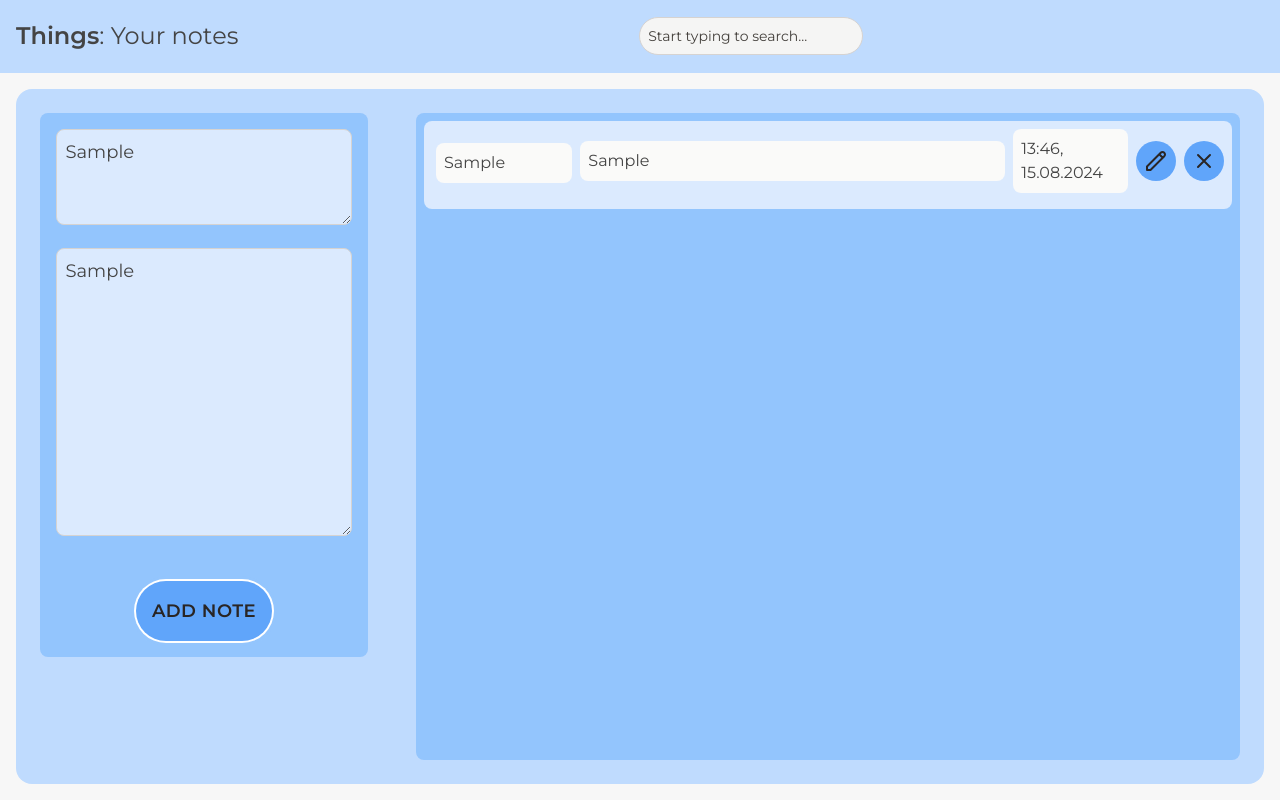
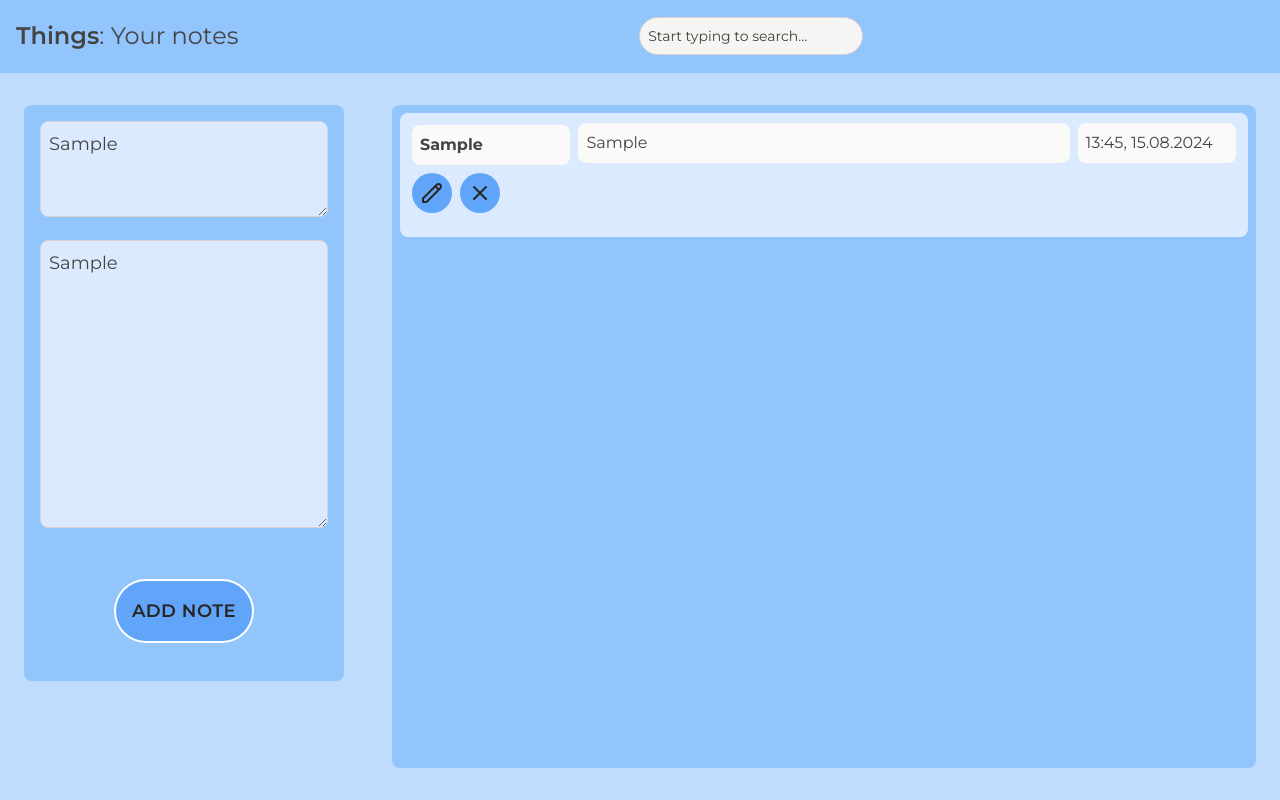
Before and after one commit to ArtemOrlovUA/things-react, a React (Vite) app in the folder things-app/: page /notes in a window 1280 px wide. Both pictures are taken after typing "Sample", "Sample" into the empty fields and a click on the button "ADD NOTE". Built offline with nearby package versions, Linux system fonts and the light colour scheme.

Commit message:
Search feature added, minor fixes in design for better adaptiveness

```diff
--- a/things-app/index.html
+++ b/things-app/index.html
@@ -12,7 +12,7 @@
     />
 
     <meta name="viewport" content="width=device-width, initial-scale=1.0" />
-    <title>Vite + React</title>
+    <title>Things app</title>
   </head>
   <body>
     <div id="root"></div>
--- a/things-app/src/features/notes/CreateNote.jsx
+++ b/things-app/src/features/notes/CreateNote.jsx
@@ -8,7 +8,7 @@ function formatDate(date) {
   const hours = pad(date.getHours());
   const minutes = pad(date.getMinutes());
   const day = pad(date.getDate());
-  const month = pad(date.getMonth() + 1); // getMonth() returns 0-11
+  const month = pad(date.getMonth() + 1);
   const year = date.getFullYear();
 
   return `${hours}:${minutes}, ${day}.${month}.${year}`;
@@ -25,8 +25,8 @@ function CreateNote() {
 
     const newNote = {
       id: Date.now(),
-      title,
-      text: note,
+      title: title.trim(),
+      text: note.trim(),
       date: formatDate(new Date()),
     };
 
@@ -35,7 +35,7 @@ function CreateNote() {
   };
 
   return (
-    <div className="bg-blue-300 m-6 rounded-lg flex flex-col items-center md:min-w-[328px] lg:max-h-[544px] transition-all duration-300 ease-in-out">
+    <div className="bg-blue-300 m-6 rounded-lg flex flex-col items-center sm:min-w-[20rem] max-h-[36rem] transition-all duration-300 ease-in-out">
       <div className="sm:hidden w-[90%] flex float-right my-4">
         <Button onClick={() => setIsHidden(!isHidden)} type="small">
           {isHidden ? 'Open' : 'Hide'}
@@ -43,12 +43,14 @@ function CreateNote() {
       </div>
       <form
         className={`w-[90%] h-full flex flex-col justify-between transition-all duration-300 ease-in-out
-          ${isHidden ? 'max-h-0 opacity-0 overflow-hidden' : 'max-h-[1000px] opacity-100'}`}
+          ${
+            isHidden ? 'max-h-0 opacity-0 overflow-hidden' : 'max-h-[1000px] opacity-100'
+          } sm:max-h-[1000px] opacity-100`}
         onSubmit={handleSubmit}>
         <div
           className={`transition-all duration-300 ease-in-out ${
             isHidden ? 'scale-y-0' : 'scale-y-100'
-          }`}>
+          } sm:scale-y-100`}>
           <textarea
             value={title}
             maxLength={45}
@@ -65,8 +67,8 @@ function CreateNote() {
             required></textarea>
         </div>
         <div
-          className={`w-full mb-4 mt-2 flex justify-center transition-all duration-300 ease-in-out
-          ${isHidden ? 'scale-y-0' : 'scale-y-100'}`}>
+          className={`w-full pb-4 mb-6 mt-3 sm:mt-0 flex justify-center items-center transition-all duration-300 ease-in-out
+          ${isHidden ? 'scale-y-0' : 'scale-y-100'} sm:scale-y-100`}>
           <Button>Add note</Button>
         </div>
       </form>
--- a/things-app/src/features/notes/NoteItem.jsx
+++ b/things-app/src/features/notes/NoteItem.jsx
@@ -1,33 +1,54 @@
 /* eslint-disable react/prop-types */
-import React, { useState } from 'react';
+import React, { useEffect, useState } from 'react';
 import Button from '../../ui/Button';
 import { useNotes } from './notesContext';
 
 function NoteItem({ note }) {
   const [isExpanded, setIsExpanded] = useState(false);
-  const { deleteNote } = useNotes();
+  const [isEditing, setisEditing] = useState(false);
+  const [editTitle, setEditTitle] = useState(note.title);
+  const [editText, setEditText] = useState(note.text);
+  const [width, setWidth] = useState(window.innerWidth);
+  const { deleteNote, editNote } = useNotes();
+
+  const MAX_LENGHT_BEFORE_CUT_TITLE = 15;
+  const MAX_LENGHT_BEFORE_CUT_TEXT = 50;
 
   const toggleExpand = () => {
     setIsExpanded(!isExpanded);
   };
 
+  const toggleEditing = () => {
+    setisEditing(!isEditing);
+  };
+
+  window.addEventListener('resize', () => {
+    setWidth(window.innerWidth);
+  });
+
   return (
-    <li
-      className="bg-blue-100 p-2 m-2 rounded-lg cursor-pointer overflow-hidden transition-all duration-300 ease-in-out"
-      onClick={toggleExpand}>
-      <div className="grid grid-cols-[2fr_6fr_1.7fr_1fr] items-center">
-        <span className="bg-stone-50 p-2 mx-1 mt-1 rounded-lg">
-          {note.title.length < 30 ? note.title : note.title.slice(0, 30) + '...'}
+    <li className="bg-blue-100 p-2 m-2 rounded-lg cursor-pointer overflow-hidden transition-all duration-300 ease-in-out overflow-x-visible">
+      <div className="grid sm:grid-cols-[1fr_3fr_1fr] gap-y-2 items-center" onClick={toggleExpand}>
+        <span className="bg-stone-50 p-2 mx-1 mt-1 rounded-lg font-bold">
+          {note.title.length < MAX_LENGHT_BEFORE_CUT_TITLE
+            ? note.title
+            : width > 640
+            ? note.title.slice(0, MAX_LENGHT_BEFORE_CUT_TITLE) + '...'
+            : note.title.slice(0, MAX_LENGHT_BEFORE_CUT_TITLE - 0) + '...'}
         </span>
         <span className="bg-stone-50 p-2 mx-1 rounded-lg">
-          {note.text.length < 45 ? note.text : note.text.slice(0, 45) + '...'}
+          {note.text.length < 35
+            ? note.text
+            : width > 640
+            ? note.text.slice(0, MAX_LENGHT_BEFORE_CUT_TEXT) + '...'
+            : note.text.slice(0, MAX_LENGHT_BEFORE_CUT_TEXT - 30) + '...'}
         </span>
         <span className="bg-stone-50 p-2 mx-1 rounded-lg">{note.date}</span>
         <span className="ml-1 flex gap-2">
           <Button
             onClick={(e) => {
               e.stopPropagation();
-              deleteNote(note.id);
+              toggleEditing();
             }}
             type="edit">
             Delete
@@ -43,7 +64,7 @@ function NoteItem({ note }) {
         </span>
       </div>
       <div
-        className={`mt-2 bg-stone-50 rounded-lg transition-all duration-300 ease-in-out max-w-[1047px]
+        className={`mt-2 bg-stone-50 rounded-lg transition-all duration-300 ease-in-out
                     ${
                       isExpanded
                         ? 'max-h-[1000px] opacity-100 p-2'
@@ -53,8 +74,49 @@ function NoteItem({ note }) {
           className={`transition-all duration-300 ease-in-out ${
             isExpanded ? 'scale-y-100 opacity-100' : 'scale-y-0 opacity-0'
           }`}>
-          <h3 className="font-bold mb-2">{note.title}</h3>
+          <h3 className="font-bold mb-2 break-words">{note.title}</h3>
           <p className="whitespace-normal break-words">{note.text}</p>
+        </div>
+      </div>
+
+      {/* EDIT NOTE PART */}
+      <div
+        className={`mt-2 bg-stone-50 rounded-lg transition-all duration-300 ease-in-out
+                    ${
+                      isEditing
+                        ? 'max-h-[1000px] opacity-100 p-2'
+                        : 'max-h-0 opacity-0 p-0 overflow-hidden'
+                    }`}>
+        <div
+          className={`transition-all flex flex-col gap-2 duration-300 ease-in-out ${
+            isEditing ? 'scale-y-100 opacity-100' : 'scale-y-0 opacity-0'
+          }`}>
+          <textarea
+            value={editTitle}
+            maxLength={45}
+            onChange={(e) => setEditTitle(e.target.value)}
+            className="font-bold mb-2 p-2 break-words bg-slate-200 rounded-lg"></textarea>
+          <textarea
+            value={editText}
+            maxLength={210}
+            onChange={(e) => setEditText(e.target.value)}
+            className="whitespace-normal break-words p-2 bg-slate-200 rounded-lg"></textarea>
+          <div className="w-full flex items-center justify-center">
+            <Button
+              onClick={() => {
+                const editedNote = {
+                  id: note.id,
+                  title: editTitle,
+                  text: editText,
+                  date: note.date,
+                };
+                editNote(editedNote);
+                toggleEditing();
+              }}
+              type="primary">
+              Save
+            </Button>
+          </div>
         </div>
       </div>
     </li>
--- a/things-app/src/features/notes/NotesList.jsx
+++ b/things-app/src/features/notes/NotesList.jsx
@@ -2,15 +2,21 @@ import NoteItem from './NoteItem';
 import { useNotes } from './notesContext';
 
 function NotesList() {
-  const { notes } = useNotes();
+  const { notes, filteredNotes, searchQuery } = useNotes();
+
+  const notesToDisplay = searchQuery?.length > 0 ? filteredNotes : notes;
 
   return (
-    <div className="bg-blue-300 m-6 rounded-lg flex flex-col ">
-      <ul>
-        {notes.map((note) => (
-          <NoteItem key={note.id} note={note} />
-        ))}
-      </ul>
+    <div className="bg-blue-300 m-6 rounded-lg flex flex-col min-w-[15rem] overflow-y-auto">
+      {notesToDisplay.length > 0 ? (
+        <ul className="flex flex-col gap-2">
+          {notesToDisplay.map((note) => (
+            <NoteItem key={note.id} note={note} />
+          ))}
+        </ul>
+      ) : (
+        <p className="flex justify-center m-6 text-3xl">Sorry, no notes to show there.</p>
+      )}
     </div>
   );
 }
--- a/things-app/src/features/notes/NotesPage.jsx
+++ b/things-app/src/features/notes/NotesPage.jsx
@@ -3,9 +3,11 @@ import NotesList from './NotesList';
 
 function NotesPage() {
   return (
-    <div className="bg-blue-200 m-4 rounded-2xl sm:grid sm:grid-cols-[1fr_3fr]">
-      <CreateNote />
-      <NotesList />
+    <div className="">
+      <div className="bg-blue-200 py-2 sm:grid sm:grid-cols-[1fr_3fr] h-full">
+        <CreateNote />
+        <NotesList />
+      </div>
     </div>
   );
 }
--- a/things-app/src/features/notes/SearchNote.jsx
+++ b/things-app/src/features/notes/SearchNote.jsx
@@ -1,23 +1,29 @@
 import { useState } from 'react';
-import { useNavigate } from 'react-router-dom';
+import { useNotes } from './notesContext';
+import Button from '../../ui/Button';
 
 function SearchNote() {
-  const [searchQuery, setSearchQuery] = useState('');
-  const navigator = useNavigate();
-
-  // Change it later
-  function handleSubmit(e) {
-    e.preventDefault();
-  }
+  const { searchQuery, handleSearchInput } = useNotes();
 
   return (
-    <form className="my-2" onSubmit={handleSubmit}>
-      <input
-        value={searchQuery}
-        placeholder="Start typing to search..."
-        onChange={(e) => setSearchQuery(e.target.value)}
-        className="sm:focus:w-72 w-56 rounded-full border border-stone-300 bg-stone-100 p-2 text-sm transition-all placeholder:text-stone-700 focus:outline-none focus:ring focus:ring-blue-400"></input>
-    </form>
+    <div className="flex gap-x-2">
+      <form className="my-2 ml-2">
+        <input
+          value={searchQuery}
+          placeholder="Start typing to search..."
+          onChange={(e) => handleSearchInput(e)}
+          className="sm:focus:w-72 w-56 rounded-full border border-stone-300 bg-stone-100 p-2 text-sm transition-all placeholder:text-stone-700 focus:outline-none focus:ring focus:ring-blue-400"></input>
+      </form>
+      {searchQuery && (
+        <Button
+          type="small"
+          onClick={() => {
+            handleSearchInput({ target: { value: '' } });
+          }}>
+          Clear
+        </Button>
+      )}
+    </div>
   );
 }
 
--- a/things-app/src/features/notes/notesContext.jsx
+++ b/things-app/src/features/notes/notesContext.jsx
@@ -1,5 +1,5 @@
 /* eslint-disable react/prop-types */
-import { createContext, useContext, useEffect, useState } from 'react';
+import React, { createContext, useContext, useEffect, useState, useMemo } from 'react';
 
 const NotesContext = createContext();
 
@@ -9,29 +9,48 @@ function NotesProvider({ children }) {
     return savedNotes ? JSON.parse(savedNotes) : [];
   });
 
-  useEffect(
-    function () {
-      localStorage.setItem('notes', JSON.stringify(notes));
-    },
-    [notes],
-  );
+  const [searchQuery, setSearchQuery] = useState('');
+
+  const filteredNotes = useMemo(() => {
+    const lowercasedQuery = searchQuery.toLowerCase().trim();
+    return notes.filter((note) => note.title.toLowerCase().includes(lowercasedQuery));
+  }, [notes, searchQuery]);
+
+  function handleSearchInput(e) {
+    setSearchQuery(e.target.value);
+  }
+
+  useEffect(() => {
+    localStorage.setItem('notes', JSON.stringify(notes));
+  }, [notes]);
 
   function addNote(newNote) {
     setNotes((prevNotes) => [...prevNotes, newNote]);
+  }
 
-    const notesLocal = localStorage?.getItem('notes');
-    console.log(notesLocal);
+  function editNote(updatedNote) {
+    setNotes((prevNotes) =>
+      prevNotes.map((note) => (note.id === updatedNote.id ? updatedNote : note)),
+    );
   }
 
   function deleteNote(id) {
     setNotes((prevNotes) => prevNotes.filter((note) => note.id !== id));
   }
 
-  return (
-    <NotesContext.Provider value={{ notes, setNotes, addNote, deleteNote }}>
-      {children}
-    </NotesContext.Provider>
-  );
+  const value = {
+    notes,
+    filteredNotes,
+    searchQuery,
+    setNotes,
+    addNote,
+    editNote,
+    deleteNote,
+    handleSearchInput,
+    setSearchQuery,
+  };
+
+  return <NotesContext.Provider value={value}>{children}</NotesContext.Provider>;
 }
 
 function useNotes() {
--- a/things-app/src/features/user/Username.jsx
+++ b/things-app/src/features/user/Username.jsx
@@ -3,7 +3,7 @@ import { useUsername } from './usernameContext';
 function Username() {
   const { username } = useUsername();
 
-  return <div className="font-semibold text-xl mr-2">{username}</div>;
+  return <div className="font-semibold text-xl mx-2">{username}</div>;
 }
 
 export default Username;
--- a/things-app/src/ui/Button.jsx
+++ b/things-app/src/ui/Button.jsx
@@ -7,8 +7,6 @@ function Button({ children, state, to, type = 'primary', onClick }) {
   const styles = {
     primary: base + ` p-4 `,
     small: base + ` p-2 `,
-    secondary:
-      'rounded-full text-lg border-2 border-stone-400 font-semibold uppercase tracking-wide transition-colors hover:bg-blue-400 hover:text-stone-100 focus:outline-none focus:ring focus:ring-blue-300 focus:ring-offset-2 disabled:cursor-not-allowed p-1.5',
     close: base + ` p-2 flex items-center justify-center`,
     edit: base + ` p-2 flex items-center justify-center`,
   };
--- a/things-app/src/ui/Header.jsx
+++ b/things-app/src/ui/Header.jsx
@@ -4,7 +4,7 @@ import SearchNote from '../features/notes/SearchNote';
 
 function Header() {
   return (
-    <header className="bg-blue-200 md:flex md:items-center md:justify-between p-2">
+    <header className="bg-blue-300 md:flex md:items-center md:justify-between p-2">
       <Link to={'/'} className="text-xl">
         <div className="text-2xl ml-2">
           <span className="font-semibold">Things</span>: Your notes
```
